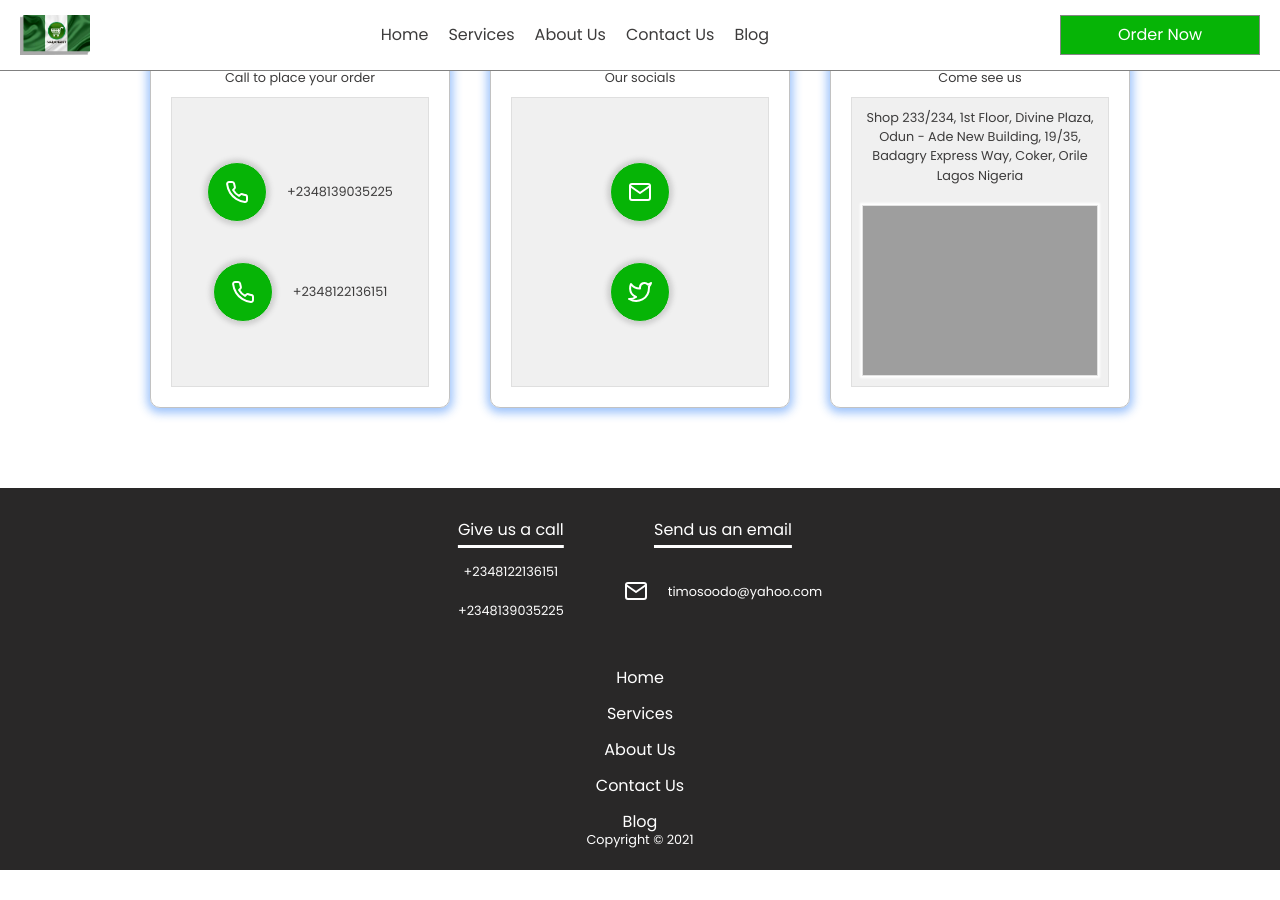
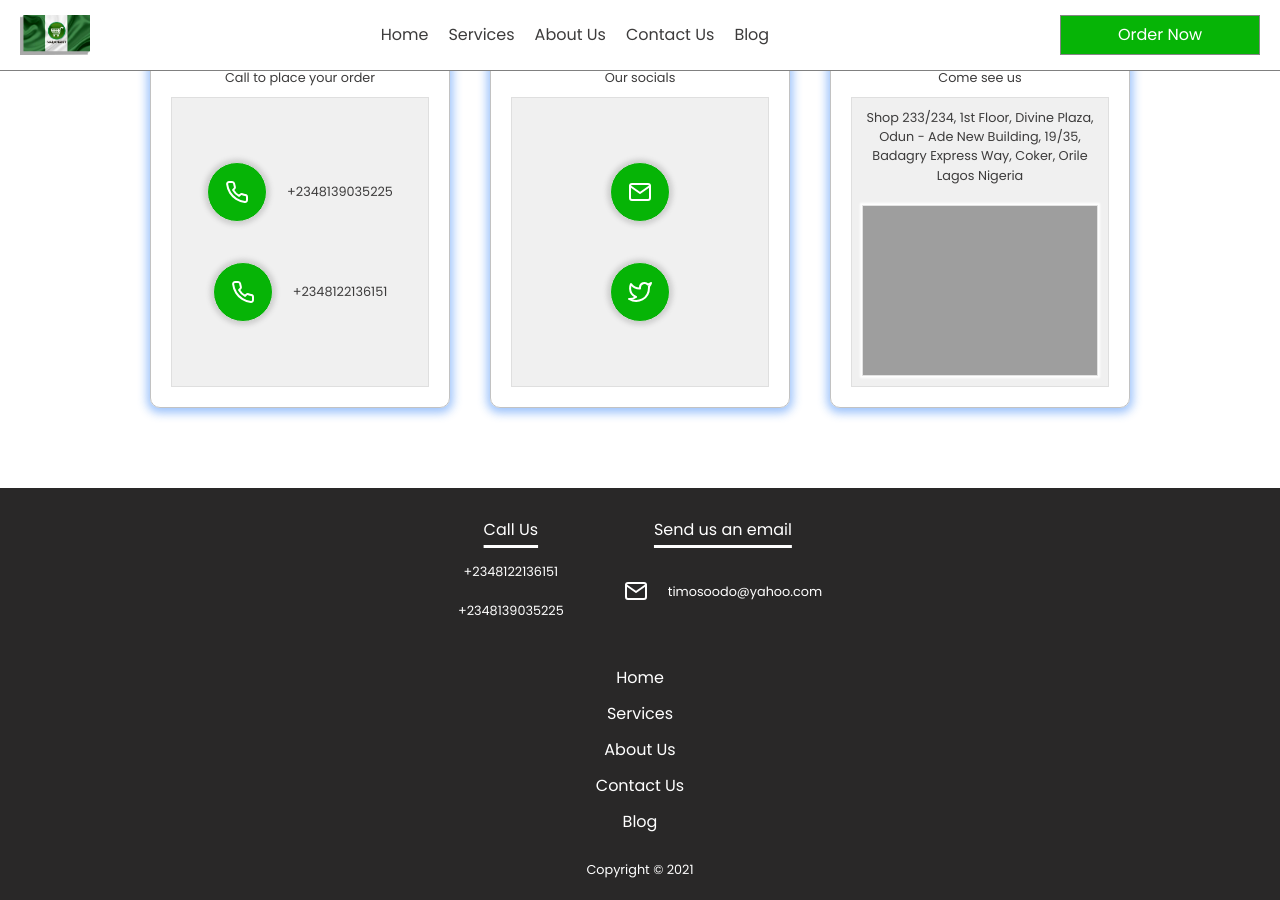
Before and after one commit to xetadeveloper/naijamakit, a Jekyll site: the page built from index.html, in a window 1280 px wide and 900 px high, scrolled down 4324 px. Built offline with Jekyll 4.4.1, drawn with Linux system fonts in a browser that asks for light colours; the list of posts is cut into pages by our own code; before the commit the page ends 5194 px from its top, so only the background shows below that; grey boxes are pictures that could not be loaded.

Commit message:
Fix footer margin

```diff
--- a/_includes/footer.html
+++ b/_includes/footer.html
@@ -5,7 +5,7 @@
         <section
           class="flex flex-col justify-between align-center footer-contact-item"
         >
-          <h5 class="footer-contact-header">Give us a call</h5>
+          <h5 class="footer-contact-header">Call Us</h5>
           <div class="flex flex-col footer-contact-info">
             <a href="tel:+2348122136151"><h6>+2348122136151</h6></a>
             <a href="tel:+2348139035225"><h6>+2348139035225</h6></a>
--- a/assets/css/main.css
+++ b/assets/css/main.css
@@ -589,6 +589,7 @@
 .footer-nav {
   /* padding: 0 40px; */
   gap: 20px;
+  margin-bottom: 30px;
 }
 
 @media screen and (max-width: 425px) {
```
